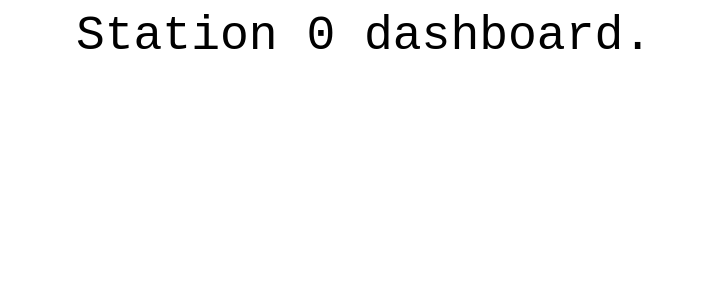
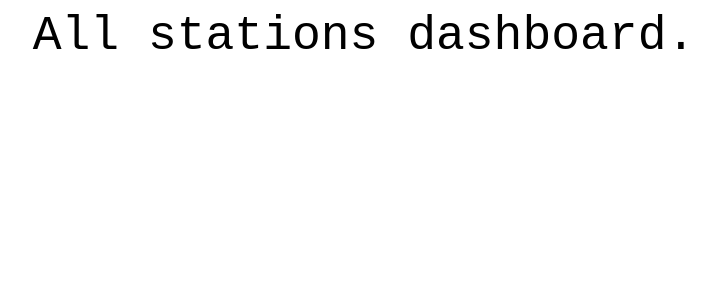
Before and after one commit to a1eaiactaest/dht11, a React (Create React App) app in the folder frontend/: page /stations/0 in a window 1280 px wide. Shown: the top 300 px of the page, without its empty margins (276-991 px from the left). Built offline with nearby package versions, Linux system fonts and the light colour scheme.

Commit message:
frontend: fix station 0 bug

```diff
--- a/frontend/src/station_homepage/StationHomepage.js
+++ b/frontend/src/station_homepage/StationHomepage.js
@@ -7,8 +7,8 @@ function StationHomepage(){
   const { station } = useParams();
   const [allStations, setAllStations] = useState(false);
 
-  useEffect((station) => {
-    if (station === 0){
+  useEffect(() => {
+    if (station == "0"){
       setAllStations(true);
     };
   },[]);
```
